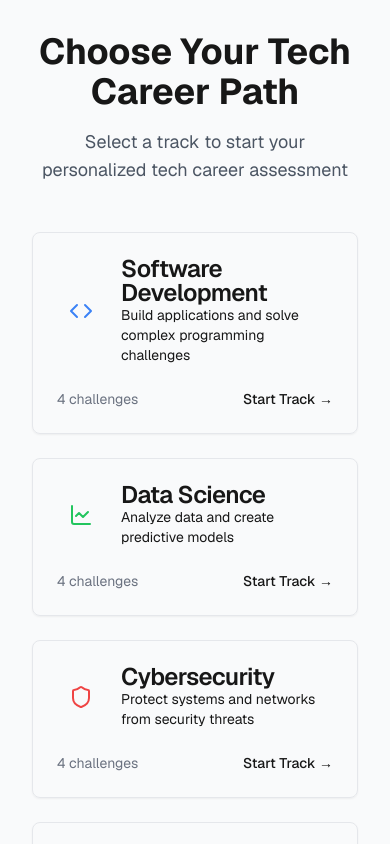
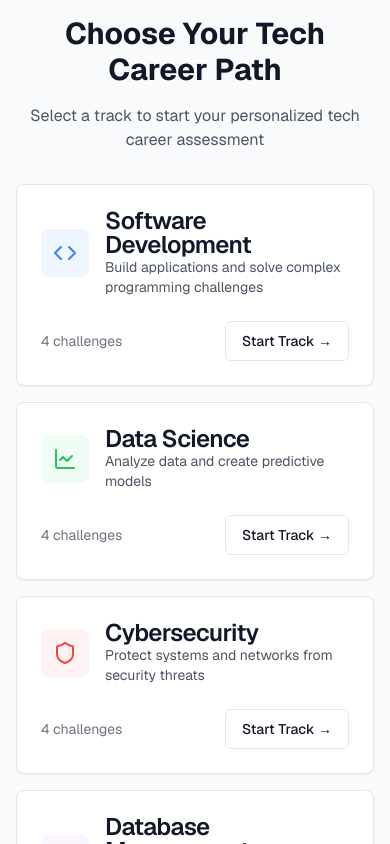
Before and after one commit to kimmahan/tech-trek, a Next.js app: page / in a window 390 px wide. Shown: the top 844 px of the page. Built offline with nearby package versions, Linux system fonts and the light colour scheme.

Commit message:
still troubleshooting css issue

```diff
--- a/app/layout.tsx
+++ b/app/layout.tsx
@@ -15,6 +15,11 @@ const geistMono = Geist_Mono({
 export const metadata: Metadata = {
   title: "Tech Trek",
   description: "Tech career assessment platform",
+  viewport: {
+    width: 'device-width',
+    initialScale: 1,
+    maximumScale: 1,
+  },
 };
 
 export default function RootLayout({
@@ -24,7 +29,10 @@ export default function RootLayout({
 }>) {
   return (
     <html lang="en">
-      <body className={`${geistSans.className} bg-gray-50 antialiased`}>
+      <head>
+        <meta name="viewport" content="width=device-width, initial-scale=1, maximum-scale=1" />
+      </head>
+      <body className={`${geistSans.className} bg-gray-50`} style={{backgroundColor: '#f9fafb'}}>
         {children}
       </body>
     </html>
--- a/components/CareerTracks.tsx
+++ b/components/CareerTracks.tsx
@@ -4,72 +4,94 @@ import React from 'react';
 import { Card, CardHeader, CardTitle, CardDescription, CardContent } from './ui/card';
 import { Code, Database, Shield, LineChart } from 'lucide-react';
 import { useRouter } from 'next/navigation';
+import { Button } from './ui/button';
 
 const tracks = [
   {
     title: 'Software Development',
     description: 'Build applications and solve complex programming challenges',
     icon: Code,
-    color: 'text-blue-500'
+    color: 'text-blue-500',
+    bgColor: 'bg-blue-50',
+    path: '/challenges/debug-detective'
   },
   {
     title: 'Data Science',
     description: 'Analyze data and create predictive models',
     icon: LineChart,
-    color: 'text-green-500'
+    color: 'text-green-500',
+    bgColor: 'bg-green-50',
+    path: '/challenges/data-analysis'
   },
   {
     title: 'Cybersecurity',
     description: 'Protect systems and networks from security threats',
     icon: Shield,
-    color: 'text-red-500'
+    color: 'text-red-500',
+    bgColor: 'bg-red-50',
+    path: '/challenges/security'
   },
   {
     title: 'Database Management',
     description: 'Design and optimize database systems',
     icon: Database,
-    color: 'text-purple-500'
+    color: 'text-purple-500',
+    bgColor: 'bg-purple-50',
+    path: '/challenges/database'
   }
 ];
 
 export default function CareerTracks() {
-    const router = useRouter();
+  const router = useRouter();
+
   return (
-    <div className="min-h-screen bg-gray-50 p-8">
+    <div className="min-h-screen bg-gray-50 p-4 md:p-8" style={{backgroundColor: '#f9fafb'}}>
       <div className="max-w-6xl mx-auto">
-        <div className="text-center mb-12">
-          <h1 className="text-4xl font-bold mb-4">Choose Your Tech Career Path</h1>
-          <p className="text-gray-600 text-lg">
+        <div className="text-center mb-8 md:mb-12">
+          <h1 className="text-3xl md:text-4xl font-bold mb-4 !text-gray-900" style={{color: '#111827'}}>
+            Choose Your Tech Career Path
+          </h1>
+          <p className="text-base md:text-lg text-gray-600" style={{color: '#4B5563'}}>
             Select a track to start your personalized tech career assessment
           </p>
         </div>
 
-        <div className="grid grid-cols-1 md:grid-cols-2 gap-6">
+        <div className="grid grid-cols-1 md:grid-cols-2 gap-4 md:gap-6">
           {tracks.map((track) => {
             const IconComponent = track.icon;
             return (
-              <Card key={track.title} className="transition-transform hover:scale-105 cursor-pointer"
-              onClick={() => {
-                if (track.title === 'Software Development') {
-                    router.push('/challenges/debug-detective');
-                }
-            }}
-            >
+              <Card
+                key={track.title}
+                className="transition-all duration-200 hover:shadow-lg border border-gray-200 bg-white"
+                style={{backgroundColor: 'white'}}
+              >
                 <CardHeader>
                   <div className="flex items-center gap-4">
-                    <div className={`p-3 rounded-lg ${track.color} bg-opacity-10`}>
-                      <IconComponent className={`h-6 w-6 ${track.color}`} />
+                    <div className={`p-3 rounded-lg ${track.bgColor} ${track.color}`}>
+                      <IconComponent className={`h-6 w-6`} />
                     </div>
                     <div>
-                      <CardTitle>{track.title}</CardTitle>
-                      <CardDescription>{track.description}</CardDescription>
+                      <CardTitle className="!text-gray-900" style={{color: '#111827'}}>
+                        {track.title}
+                      </CardTitle>
+                      <CardDescription className="!text-gray-600" style={{color: '#4B5563'}}>
+                        {track.description}
+                      </CardDescription>
                     </div>
                   </div>
                 </CardHeader>
                 <CardContent>
                   <div className="flex justify-between items-center">
-                    <span className="text-sm text-gray-500">4 challenges</span>
-                    <span className="text-sm font-medium">Start Track →</span>
+                    <span className="text-sm text-gray-500" style={{color: '#6B7280'}}>
+                      4 challenges
+                    </span>
+                    <Button
+                      onClick={() => router.push(track.path)}
+                      className="text-sm font-medium bg-white hover:bg-gray-50 text-gray-900 border border-gray-200"
+                      style={{backgroundColor: 'white', color: '#111827'}}
+                    >
+                      Start Track →
+                    </Button>
                   </div>
                 </CardContent>
               </Card>
--- a/components/ui/textarea.tsx
+++ b/components/ui/textarea.tsx
@@ -1,12 +1,17 @@
 import * as React from "react"
+import { cn } from "@/lib/utils"
 
-export type TextareaProps = React.TextareaHTMLAttributes<HTMLTextAreaElement>
+export interface TextareaProps
+  extends React.TextareaHTMLAttributes<HTMLTextAreaElement> {}
 
 const Textarea = React.forwardRef<HTMLTextAreaElement, TextareaProps>(
   ({ className, ...props }, ref) => {
     return (
       <textarea
-        className={className}
+        className={cn(
+          "flex min-h-[80px] w-full rounded-md border border-input bg-background px-3 py-2 text-sm ring-offset-background placeholder:text-muted-foreground focus-visible:outline-none focus-visible:ring-2 focus-visible:ring-ring focus-visible:ring-offset-2 disabled:cursor-not-allowed disabled:opacity-50",
+          className
+        )}
         ref={ref}
         {...props}
       />
--- a/package.json
+++ b/package.json
@@ -10,7 +10,6 @@
   },
   "dependencies": {
     "@radix-ui/react-slot": "^1.1.1",
-    "autoprefixer": "^10.4.20",
     "class-variance-authority": "^0.7.1",
     "clsx": "^2.1.1",
     "lucide": "^0.473.0",
@@ -27,6 +26,7 @@
     "@types/node": "^20",
     "@types/react": "^19",
     "@types/react-dom": "^19",
+    "autoprefixer": "^10.4.20",
     "eslint": "^9",
     "eslint-config-next": "15.1.5",
     "postcss": "^8.5.1",
--- a/tailwind.config.js
+++ b/tailwind.config.js
@@ -1,9 +1,9 @@
 /** @type {import('tailwindcss').Config} */
 module.exports = {
   content: [
-    './pages/**/*.{ts,tsx}',
-    './components/**/*.{ts,tsx}',
-    './app/**/*.{ts,tsx}',
+    './pages/**/*.{js,ts,jsx,tsx,mdx}',
+    './components/**/*.{js,ts,jsx,tsx,mdx}',
+    './app/**/*.{js,ts,jsx,tsx,mdx}',
   ],
   theme: {
     extend: {},
```
Also changed, not shown: 1 other file (tests, documents, lock files or other folders).
